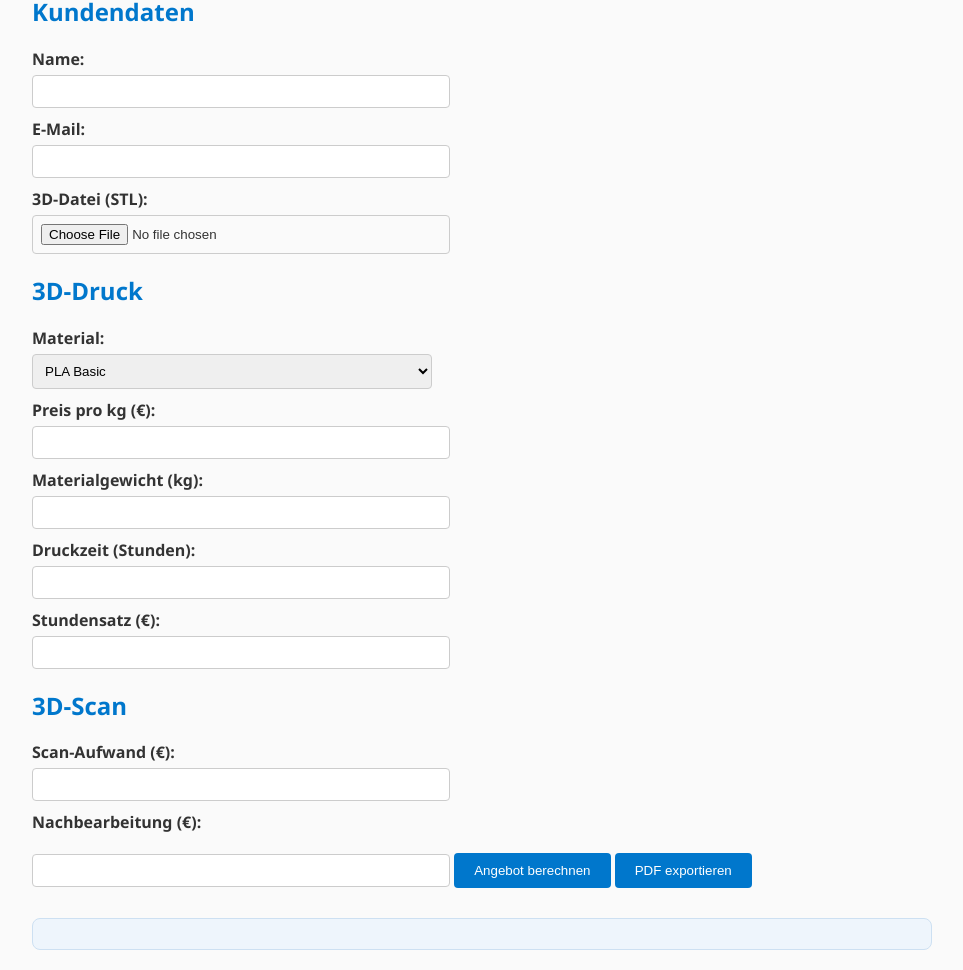
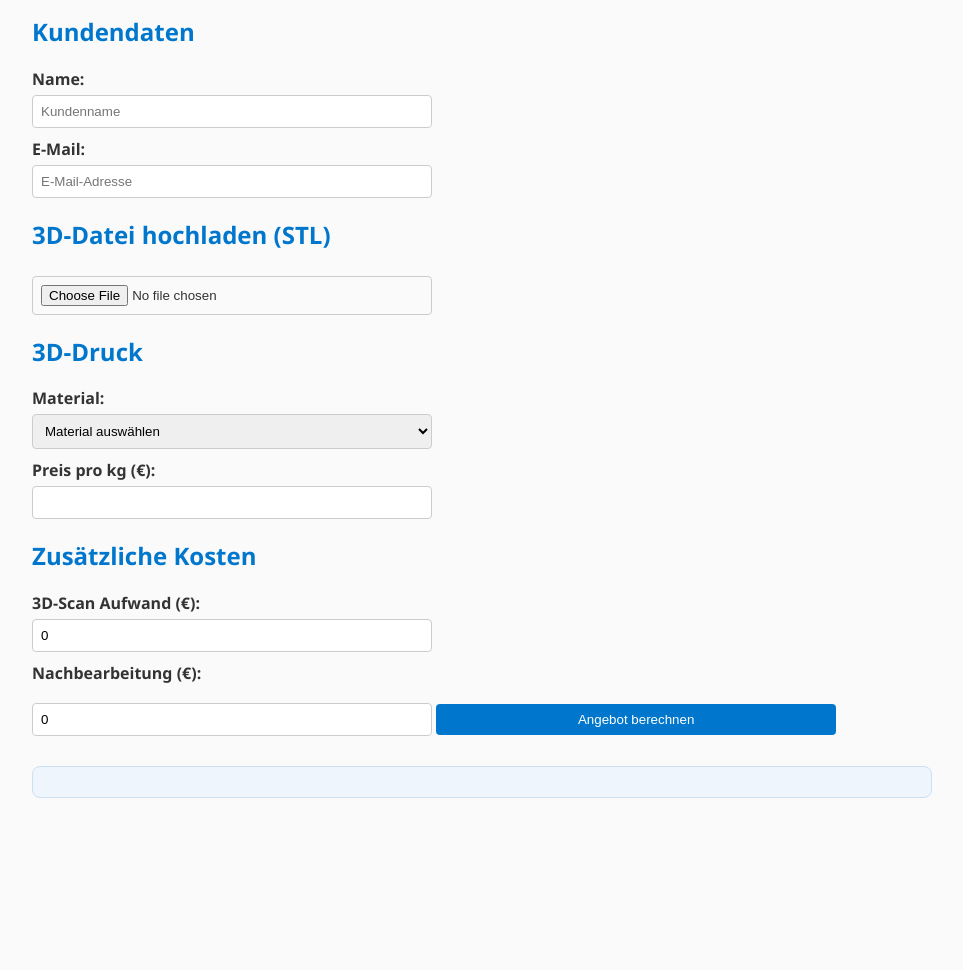
Before and after one commit to Benni0401/BWE-Webapp, a plain HTML site: page index.html in a window 1280 px wide. Shown: the part 111-1081 px from the top of the page, without its empty margins (158-1121 px from the left). After the commit the page ends 949 px from the top, so only its background shows below. Drawn offline with nearby package versions, Linux system fonts and the light colour scheme.

Commit message:
Update index.html

```diff
--- a/index.html
+++ b/index.html
@@ -2,52 +2,219 @@
 <html lang="de">
 <head>
   <meta charset="UTF-8" />
-  <meta name="viewport" content="width=device-width, initial-scale=1.0"/>
+  <meta name="viewport" content="width=device-width, initial-scale=1" />
   <title>3D-Druck Angebotstool</title>
-  <link rel="icon" href="favicon.ico" type="image/x-icon" />
-  <link rel="stylesheet" href="style.css" />
-  <script src="https://cdnjs.cloudflare.com/ajax/libs/jspdf/2.5.1/jspdf.umd.min.js"></script>
-  <script defer src="script.js"></script>
+  <style>
+    body {
+      font-family: 'Segoe UI', Tahoma, Geneva, Verdana, sans-serif;
+      max-width: 900px;
+      margin: 20px auto;
+      background: #fafafa;
+      color: #333;
+      padding: 20px;
+    }
+    h1, h2 {
+      color: #0077cc;
+    }
+    label {
+      display: block;
+      margin-top: 10px;
+      font-weight: bold;
+    }
+    input, select, button {
+      margin-top: 5px;
+      padding: 8px;
+      width: 100%;
+      max-width: 400px;
+      border: 1px solid #ccc;
+      border-radius: 4px;
+      box-sizing: border-box;
+    }
+    button {
+      background-color: #0077cc;
+      color: white;
+      border: none;
+      cursor: pointer;
+      margin-top: 20px;
+      transition: background-color 0.3s ease;
+    }
+    button:hover {
+      background-color: #005fa3;
+    }
+    #result {
+      margin-top: 30px;
+      background: #eef5fc;
+      padding: 15px;
+      border-radius: 8px;
+      border: 1px solid #cde0f2;
+      white-space: pre-wrap;
+    }
+  </style>
 </head>
 <body>
   <h1>3D-Druck Angebotserstellung</h1>
 
   <h2>Kundendaten</h2>
   <label for="customerName">Name:</label>
-  <input type="text" id="customerName">
+  <input type="text" id="customerName" placeholder="Kundenname" />
 
   <label for="customerEmail">E-Mail:</label>
-  <input type="email" id="customerEmail">
+  <input type="email" id="customerEmail" placeholder="E-Mail-Adresse" />
 
-  <label for="upload">3D-Datei (STL):</label>
-  <input type="file" id="upload" accept=".stl">
+  <h2>3D-Datei hochladen (STL)</h2>
+  <input type="file" id="upload" accept=".stl" />
 
   <h2>3D-Druck</h2>
   <label for="material">Material:</label>
-  <select id="material"></select>
+  <select id="material">
+    <option value="" disabled selected>Material auswählen</option>
+  </select>
 
   <label for="pricePerKg">Preis pro kg (€):</label>
-  <input type="number" id="pricePerKg" step="0.01">
+  <input type="number" id="pricePerKg" step="0.01" readonly />
 
-  <label for="weight">Materialgewicht (kg):</label>
-  <input type="number" id="weight" step="0.01">
-
-  <label for="hours">Druckzeit (Stunden):</label>
-  <input type="number" id="hours" step="0.1">
-
-  <label for="rate">Stundensatz (€):</label>
-  <input type="number" id="rate" step="0.01">
-
-  <h2>3D-Scan</h2>
-  <label for="scanEffort">Scan-Aufwand (€):</label>
-  <input type="number" id="scanEffort" step="0.01">
+  <h2>Zusätzliche Kosten</h2>
+  <label for="scanEffort">3D-Scan Aufwand (€):</label>
+  <input type="number" id="scanEffort" step="0.01" value="0" />
 
   <label for="scanPost">Nachbearbeitung (€):</label>
-  <input type="number" id="scanPost" step="0.01">
+  <input type="number" id="scanPost" step="0.01" value="0" />
 
-  <button id="calculateButton">Angebot berechnen</button>
-  <button id="exportPdfButton">PDF exportieren</button>
+  <button id="calculateButton" disabled>Angebot berechnen</button>
 
   <div id="result"></div>
+
+  <script>
+    const materialData = {
+      "PLA Basic": { price: 25, density: 1.24 },
+      "PLA Matte": { price: 27, density: 1.24 },
+      "PLA-CF": { price: 35, density: 1.22 },
+      "ABS": { price: 30, density: 1.04 },
+      "ASA": { price: 35, density: 1.07 },
+      "PETG": { price: 29, density: 1.27 },
+      "PETG-CF": { price: 39, density: 1.27 },
+      "TPU 95A": { price: 32, density: 1.21 },
+      "PA-CF": { price: 60, density: 1.15 },
+      "PAHT-CF": { price: 54, density: 1.25 },
+      "ABS-GF": { price: 35, density: 1.20 },
+      "PC": { price: 40, density: 1.20 },
+      "PC-CF": { price: 55, density: 1.23 },
+      "PET-CF": { price: 42, density: 1.25 },
+      "PLA Silk": { price: 30, density: 1.25 }
+    };
+
+    const materialSelect = document.getElementById('material');
+    const pricePerKgInput = document.getElementById('pricePerKg');
+    const uploadInput = document.getElementById('upload');
+    const calculateBtn = document.getElementById('calculateButton');
+    const resultDiv = document.getElementById('result');
+
+    // Feste Stundensatz
+    const fixedHourlyRate = 50;
+
+    // Material Dropdown befüllen
+    for (const key in materialData) {
+      const option = document.createElement('option');
+      option.value = key;
+      option.textContent = key;
+      materialSelect.appendChild(option);
+    }
+
+    materialSelect.addEventListener('change', () => {
+      const selected = materialSelect.value;
+      if (materialData[selected]) {
+        pricePerKgInput.value = materialData[selected].price;
+      } else {
+        pricePerKgInput.value = '';
+      }
+      checkReadyToCalculate();
+    });
+
+    // Prüft, ob alle nötigen Eingaben gemacht wurden
+    function checkReadyToCalculate() {
+      if (
+        document.getElementById('customerName').value.trim() !== '' &&
+        document.getElementById('customerEmail').value.trim() !== '' &&
+        materialSelect.value !== '' &&
+        uploadInput.files.length > 0
+      ) {
+        calculateBtn.disabled = false;
+      } else {
+        calculateBtn.disabled = true;
+      }
+    }
+
+    document.getElementById('customerName').addEventListener('input', checkReadyToCalculate);
+    document.getElementById('customerEmail').addEventListener('input', checkReadyToCalculate);
+    uploadInput.addEventListener('change', async () => {
+      checkReadyToCalculate();
+
+      // Direkt Datei zum Backend schicken, um Analyse zu starten
+      if (uploadInput.files.length > 0) {
+        const file = uploadInput.files[0];
+        const formData = new FormData();
+        formData.append('file', file);
+
+        resultDiv.textContent = 'Datei wird analysiert...';
+
+        try {
+          const response = await fetch('/analyze', {
+            method: 'POST',
+            body: formData
+          });
+          if (!response.ok) throw new Error('Analyse fehlgeschlagen');
+          const data = await response.json();
+
+          // Automatisch Gewicht & Druckzeit übernehmen
+          window.printWeight = data.weight || 0;
+          window.printTime = data.print_time || 0;
+
+          resultDiv.textContent =
+            `Datei analysiert:\n` +
+            `Gewicht: ${data.weight.toFixed(3)} kg\n` +
+            `Geschätzte Druckzeit: ${data.print_time.toFixed(1)} Stunden`;
+
+        } catch (error) {
+          resultDiv.textContent = 'Fehler bei der Dateianalyse: ' + error.message;
+          window.printWeight = 0;
+          window.printTime = 0;
+        }
+      }
+    });
+
+    calculateBtn.addEventListener('click', () => {
+      const name = document.getElementById('customerName').value.trim();
+      const email = document.getElementById('customerEmail').value.trim();
+      const material = materialSelect.value;
+      const pricePerKg = parseFloat(pricePerKgInput.value);
+      const scanEffort = parseFloat(document.getElementById('scanEffort').value) || 0;
+      const scanPost = parseFloat(document.getElementById('scanPost').value) || 0;
+
+      const materialCost = (window.printWeight || 0) * pricePerKg;
+      const printCost = (window.printTime || 0) * fixedHourlyRate;
+      const scanCost = scanEffort + scanPost;
+      const total = materialCost + printCost + scanCost;
+
+      const output = `
+Angebot für: ${name}
+E-Mail: ${email}
+
+Material: ${material}
+Materialgewicht: ${(window.printWeight || 0).toFixed(3)} kg
+Materialkosten: €${materialCost.toFixed(2)}
+
+Druckzeit: ${(window.printTime || 0).toFixed(1)} Stunden
+Stundensatz: €${fixedHourlyRate.toFixed(2)}
+Druckkosten: €${printCost.toFixed(2)}
+
+3D-Scan Aufwand: €${scanEffort.toFixed(2)}
+Nachbearbeitung: €${scanPost.toFixed(2)}
+
+Gesamtkosten: €${total.toFixed(2)}
+      `;
+
+      resultDiv.textContent = output;
+    });
+  </script>
 </body>
 </html>
```
